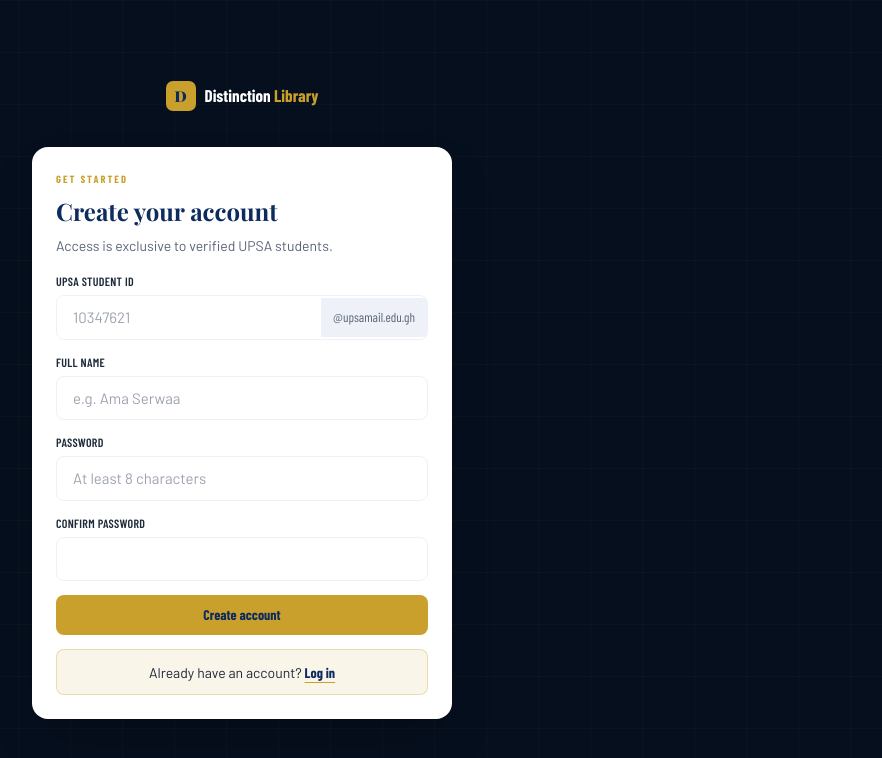
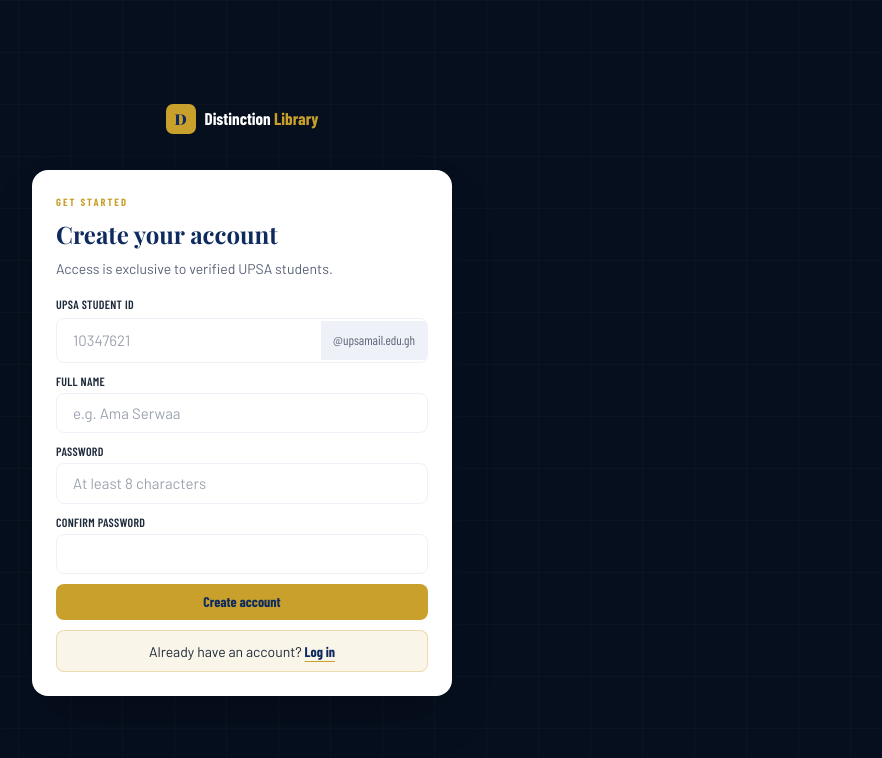
Before and after one commit to johnadamsmahama/distinction-library, a Next.js app: page /signup in a window 1280 px wide. Shown: the top 758 px of the page, without its empty margins (398-1280 px from the left). Built offline with nearby package versions, Linux system fonts and the light colour scheme; a web font is replaced by a local one.

Commit message:
Refactor signup form styles for consistency

```diff
--- a/app/(auth)/signup/page.tsx
+++ b/app/(auth)/signup/page.tsx
@@ -104,11 +104,11 @@ export default function SignupPage() {
       title="Create your account"
       subtitle="Access is exclusive to verified UPSA students."
     >
-      <form onSubmit={handleSubmit} className="space-y-3.5">
+      <form onSubmit={handleSubmit} className="space-y-2.5">
         <StudentIdInput value={studentId} onChange={setStudentId} error={idErr} />
 
         <div>
-          <label htmlFor="fullName" className="block font-condensed font-semibold text-xs uppercase tracking-wide text-g800 mb-1.5">
+          <label htmlFor="fullName" className="block font-condensed font-semibold text-xs uppercase tracking-wide text-g800 mb-1">
             Full name
           </label>
           <input
@@ -117,13 +117,13 @@ export default function SignupPage() {
             required
             value={fullName}
             onChange={(e) => setFullName(e.target.value)}
-            className="w-full px-4 py-2.5 rounded-lg border border-g100 font-body text-[15px] text-g800 outline-none focus:border-gold transition-colors"
+            className="w-full px-4 py-2 rounded-lg border border-g100 font-body text-[15px] text-g800 outline-none focus:border-gold transition-colors"
             placeholder="e.g. Ama Serwaa"
           />
         </div>
 
         <div>
-          <label htmlFor="password" className="block font-condensed font-semibold text-xs uppercase tracking-wide text-g800 mb-1.5">
+          <label htmlFor="password" className="block font-condensed font-semibold text-xs uppercase tracking-wide text-g800 mb-1">
             Password
           </label>
           <input
@@ -133,14 +133,14 @@ export default function SignupPage() {
             minLength={8}
             value={password}
             onChange={(e) => setPassword(e.target.value)}
-            className="w-full px-4 py-2.5 rounded-lg border border-g100 font-body text-[15px] text-g800 outline-none focus:border-gold transition-colors"
+            className="w-full px-4 py-2 rounded-lg border border-g100 font-body text-[15px] text-g800 outline-none focus:border-gold transition-colors"
             placeholder="At least 8 characters"
             autoComplete="new-password"
           />
         </div>
 
         <div>
-          <label htmlFor="confirmPassword" className="block font-condensed font-semibold text-xs uppercase tracking-wide text-g800 mb-1.5">
+          <label htmlFor="confirmPassword" className="block font-condensed font-semibold text-xs uppercase tracking-wide text-g800 mb-1">
             Confirm password
           </label>
           <input
@@ -149,7 +149,7 @@ export default function SignupPage() {
             required
             value={confirmPassword}
             onChange={(e) => setConfirmPassword(e.target.value)}
-            className="w-full px-4 py-2.5 rounded-lg border border-g100 font-body text-[15px] text-g800 outline-none focus:border-gold transition-colors"
+            className="w-full px-4 py-2 rounded-lg border border-g100 font-body text-[15px] text-g800 outline-none focus:border-gold transition-colors"
             autoComplete="new-password"
           />
         </div>
@@ -159,12 +159,12 @@ export default function SignupPage() {
         <button
           type="submit"
           disabled={loading}
-          className="w-full bg-gold text-navy font-condensed font-bold text-sm py-2.5 rounded-lg hover:bg-gold-light transition-colors disabled:opacity-60"
+          className="w-full bg-gold text-navy font-condensed font-bold text-sm py-2 rounded-lg hover:bg-gold-light transition-colors disabled:opacity-60"
         >
           {loading ? 'Creating account…' : 'Create account'}
         </button>
 
-        <div className="text-center bg-gold/10 border border-gold/30 rounded-lg py-2.5 px-4">
+        <div className="text-center bg-gold/10 border border-gold/30 rounded-lg py-2 px-4">
           <span className="font-body text-sm text-g800">
             Already have an account?{' '}
             <Link
```
